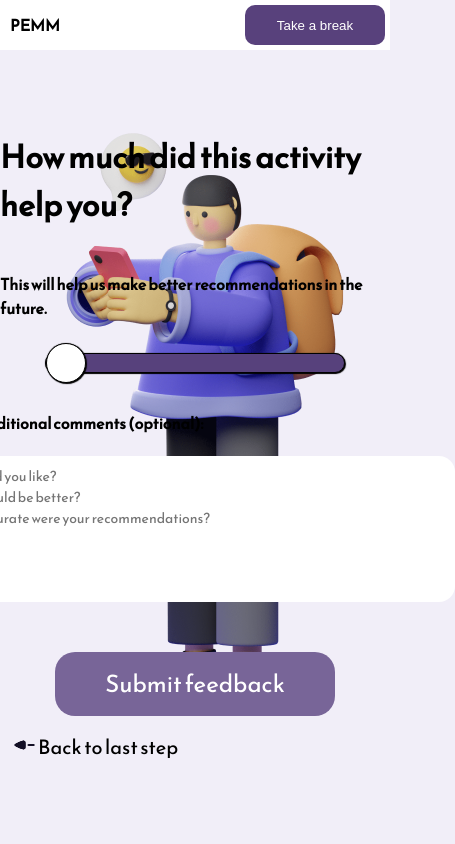
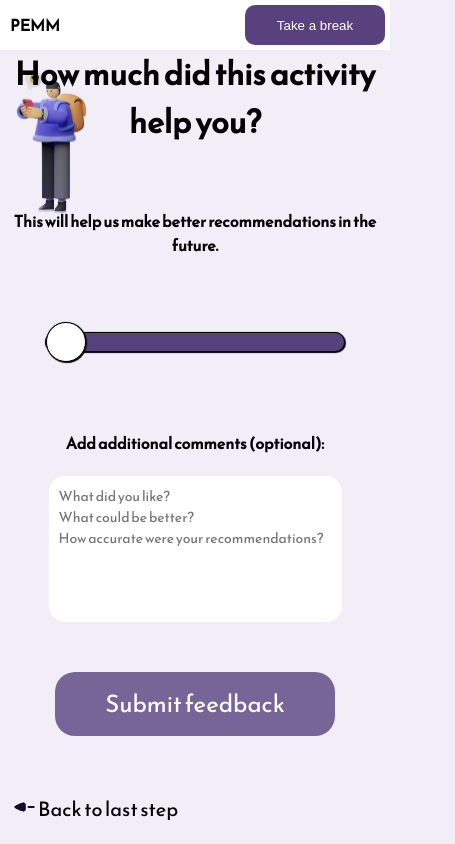
Before and after one commit to gaiasamadhi/take-a-break-frontend, a React (Create React App) app: page /feedback in a window 390 px wide. Shown: the whole page, 455 px wide, since content can reach past the window. Built offline with nearby package versions, Linux system fonts and the light colour scheme; no server answers; the HTML template or start-up script is replaced by a standard one.

Commit message:
optimize finish page for mobile

```diff
--- a/src/Activity.css
+++ b/src/Activity.css
@@ -16,13 +16,14 @@
 .feedbackPage {
   display: flex;
   flex-direction: column;
-  justify-content: center;
+  justify-content: space-between;
   align-items: center;
   height: 93vh;
   background-image:url('/src/assets/Photo7.png');
   background-repeat:no-repeat;
   background-position-x:right 0px;
   background-position-y:bottom -25px;
+  background-size: 25%;
 }
 .feedbackPage2 {
   height: 100vh;
@@ -72,8 +73,12 @@
   align-items: center;
   background: white;
 }
-.feedbackPage h1s {
+.feedbackPage h1 {
   margin: 0px;
+  text-align: center;
+}
+.feedbackPage h4 {
+  text-align: center;
 }
 
 .restart-break h4, .take-break h4 {
@@ -212,13 +217,19 @@ iframe {
   display: flex;
   flex-direction: row;
   justify-content: space-evenly;
+  background-image: url("./assets/Photo6.png"), url("./assets/Saly-44.png");
+  background-position:left, right;
+  background-repeat: no-repeat, no-repeat;
+  background-size: 35%, 35%;
+
 }
 .finishButtons {
   display: flex;
   flex-direction: column;
   justify-content: center;
   align-items: center;
-  margin-right: 100px;
+  height: 90vh;
+  /* margin-right: 100px; */
 }
 .finishButtons h2 {
     margin-bottom: 100px;
@@ -308,10 +319,11 @@ input[type="range"]::-webkit-slider-thumb::before {
     align-self: center;
     width: 500px;
 }
+.comment h4 {
+  text-align: center;
 
-.comment h4 {
-    text-align: left;
 }
+
 
 .comment form {
   display: flex;
@@ -329,10 +341,13 @@ input[type="range"]::-webkit-slider-thumb::before {
     background: #786598;
     color: white;
     margin: 50px 5px 5px 5px;
+    cursor: pointer;
 }
 .feedback-button:hover {
-    cursor: pointer;
     background: #3E2D5A;
+}
+.feedback-button:active {
+  background: #3E2D5A;
 }
 .back {
   font-family: "Reem Kufi", sans-serif;
@@ -396,3 +411,21 @@ input[type="range"]::-webkit-slider-thumb::before {
     width: 91%;
   }
 }
+
+@media(max-width: 700px) {
+  .finish {
+    background-image: none;
+  }
+}
+
+@media(max-width: 560px) {
+  .feedbackPage textarea, .comment {
+    width: 70vw;
+}
+}
+
+@media(max-width: 385px) {
+  .feedbackPage {
+    background-image: none;
+  }
+}
--- a/src/pages/Finish.js
+++ b/src/pages/Finish.js
@@ -10,7 +10,7 @@ export default function Finish({ activity }) {
         <h4>PEMM</h4>
       </div>
       <div className="finish">
-        <img src={rocket}></img>
+        {/* <img src={rocket}></img> */}
         <div className="finishButtons">
           <h2>Congrats on finishing your activity!</h2>
           <Link to="/feedback">
@@ -28,7 +28,7 @@ export default function Finish({ activity }) {
             Repeat this activity
           </button>
         </div>
-        <img src={globe} style={{ height: "50%" }}></img>
+        {/* <img src={globe} style={{ height: "50%" }}></img> */}
       </div>
     </div>
   );
```
